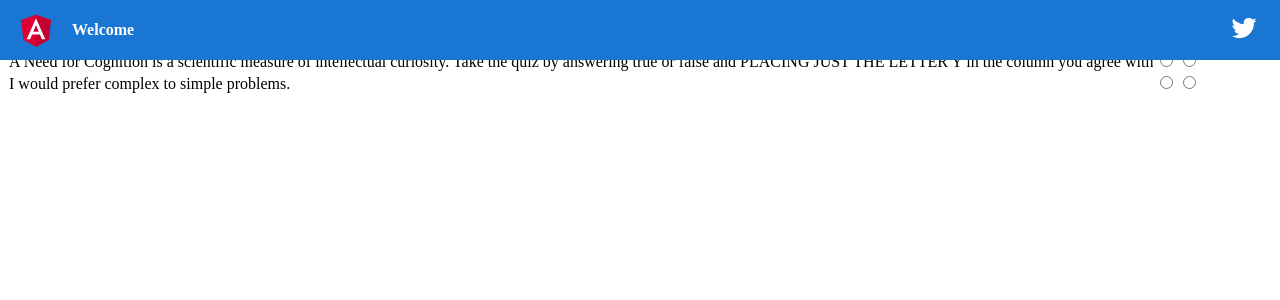
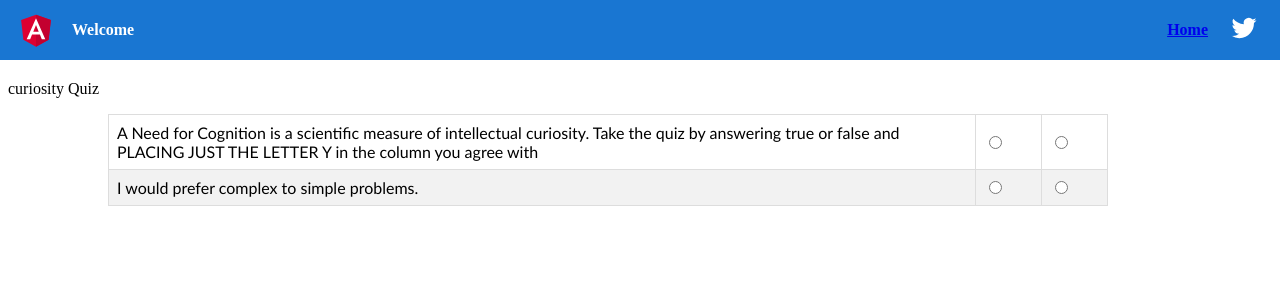
Before and after one commit to sathya27works/reflect-front, an Angular app: page /curiosityQuizQuery in a window 1280 px wide. Shown: the top 300 px of the page. Built offline with nearby package versions, Linux system fonts and the light colour scheme.

Commit message:
1) Added home link in header section of page. 2) curiosity quiz Table alignment and structure. 3) Added routerLink for each button in home page.

```diff
--- a/src/app/app.component.html
+++ b/src/app/app.component.html
@@ -8,6 +8,12 @@
     />
     <span>Welcome</span>
       <div class="spacer"></div>
+      <a routerLink="/home">
+        <span>Home</span>
+      </a>
+      <!-- <a routerLink="/home">
+        <span>Logout</span>
+      </a> -->
       <a aria-label="Angular on twitter" target="_blank" rel="noopener" href="https://twitter.com/angular" title="Twitter">
         <svg id="twitter-logo" height="24" data-name="Logo" xmlns="http://www.w3.org/2000/svg" viewBox="0 0 400 400">
           <rect width="400" height="400" fill="none"/>
--- a/src/app/curiosity-quiz-query/curiosity-quiz-query.component.css
+++ b/src/app/curiosity-quiz-query/curiosity-quiz-query.component.css
@@ -0,0 +1,32 @@
+#curiosityqueryid{
+    margin-top: 80px;
+}
+
+#curiosityQuerytable {
+    font-family: "Trebuchet MS", Arial, Helvetica, sans-serif;
+    border-collapse: collapse;
+    width: 1000px;
+    float: left;
+    margin-left: 100px;
+  }
+
+  #curiosityQuerytable td, #curiosityQuerytable th {
+    border: 1px solid #ddd;
+    padding: 8px;
+  }
+
+  #curiosityQuerytable tr:nth-child(even){background-color: #f2f2f2;}
+
+  #curiosityQuerytable tr:hover {background-color: #ddd;}
+
+  #curiosityQuerytable th {
+    padding-top: 12px;
+    padding-bottom: 12px;
+    text-align: left;
+    background-color: #4CAF50;
+    color: white;
+  }
+
+  #quizQueryId{
+      width: 850px;
+  }
--- a/src/app/curiosity-quiz-query/curiosity-quiz-query.component.html
+++ b/src/app/curiosity-quiz-query/curiosity-quiz-query.component.html
@@ -1,7 +1,9 @@
-<p>curiosity-quiz-query works!</p>
 
+<div id="curiosityqueryid">
+    <p>curiosity Quiz</p>
+<table id="curiosityQuerytable">
 <tr *ngFor="let entry of entries">
-    <td>{{ entry.question }}</td>
+    <td id="quizQueryId">{{ entry.question }}</td>
     <td>
         <input type="radio" name="radiogroup"
 
@@ -15,3 +17,5 @@
             <!-- (change)="onSelectionChange(entry)"> -->
     </td>
 </tr>
+</table>
+</div>
--- a/src/app/home-page-reflect/home-page-reflect.component.html
+++ b/src/app/home-page-reflect/home-page-reflect.component.html
@@ -328,40 +328,40 @@
     <div class="card-container">
       <div class="homeDivFormat">
         <h4 id="homeSubHeader">Self-Check</h4>
-      <a id="homeDisplayId" class="card" target="_blank" rel="noopener" href="https://angular.io/tutorial">
+      <a routerLink="/curiosityQuizQuery" id="homeDisplayId" class="card">
         <span>Curiosity Quiz</span>
       </a>
-      <a id="homeDisplayId" class="card" target="_blank" rel="noopener" href="https://angular.io/tutorial">
+      <a routerLink="/curiosityQuizQuery" id="homeDisplayId" class="card" >
         <span>Blind spot Quiz</span>
       </a>
-      <a id="homeDisplayId" class="card" target="_blank" rel="noopener" href="https://angular.io/tutorial">
+      <a routerLink="/curiosityQuizQuery" id="homeDisplayId" class="card">
         <span>Growth Mindset Quiz</span>
       </a>
     </div>
     <div class="homeDivFormat">
       <h4 id="homeSubHeader">How I Learn</h4>
-      <a id="homeDisplayId2" class="card" target="_blank" rel="noopener" href="https://angular.io/tutorial">
+      <a routerLink="/curiosityQuizQuery" id="homeDisplayId2" class="card" >
         <span>Making time for me</span>
       </a>
-      <a id="homeDisplayId2" class="card" target="_blank" rel="noopener" href="https://angular.io/tutorial">
+      <a routerLink="/curiosityQuizQuery" id="homeDisplayId2" class="card" >
         <span>Productivity Zone</span>
       </a>
-      <a id="homeDisplayId2" class="card" target="_blank" rel="noopener" href="https://angular.io/tutorial">
+      <a routerLink="/curiosityQuizQuery" id="homeDisplayId2" class="card" >
         <span>Continous Learning Assessment</span>
       </a>
-      <a id="homeDisplayId2" class="card" target="_blank" rel="noopener" href="https://angular.io/tutorial">
+      <a routerLink="/curiosityQuizQuery" id="homeDisplayId2" class="card" >
         <span>Storytelling for Impact</span>
       </a>
     </div>
     <div class="homeDivFormat">
       <h4 id="homeSubHeader">Adoption</h4>
-      <a id="homeDisplayId3" class="card" target="_blank" rel="noopener" href="https://angular.io/tutorial">
+      <a routerLink="/curiosityQuizQuery" id="homeDisplayId3" class="card">
         <span>Reflection tool</span>
       </a>
-      <a id="homeDisplayId3" class="card" target="_blank" rel="noopener" href="https://angular.io/tutorial">
+      <a routerLink="/curiosityQuizQuery" id="homeDisplayId3" class="card">
         <span>Learning Myths</span>
       </a>
-      <a id="homeDisplayId3" class="card" target="_blank" rel="noopener" href="https://angular.io/tutorial">
+      <a routerLink="/curiosityQuizQuery" id="homeDisplayId3" class="card">
         <span>Culture observation tool</span>
       </a>
     </div>
```
